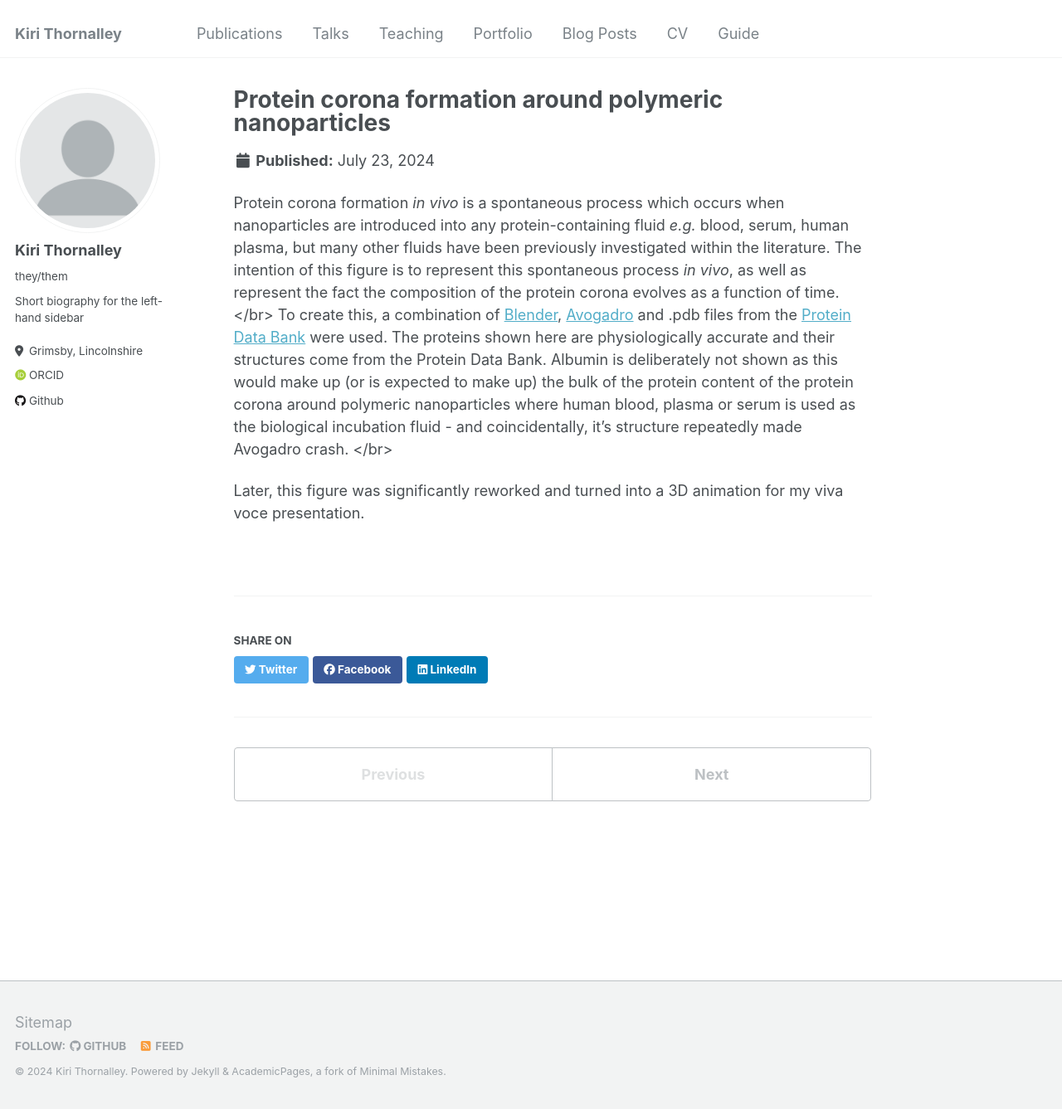
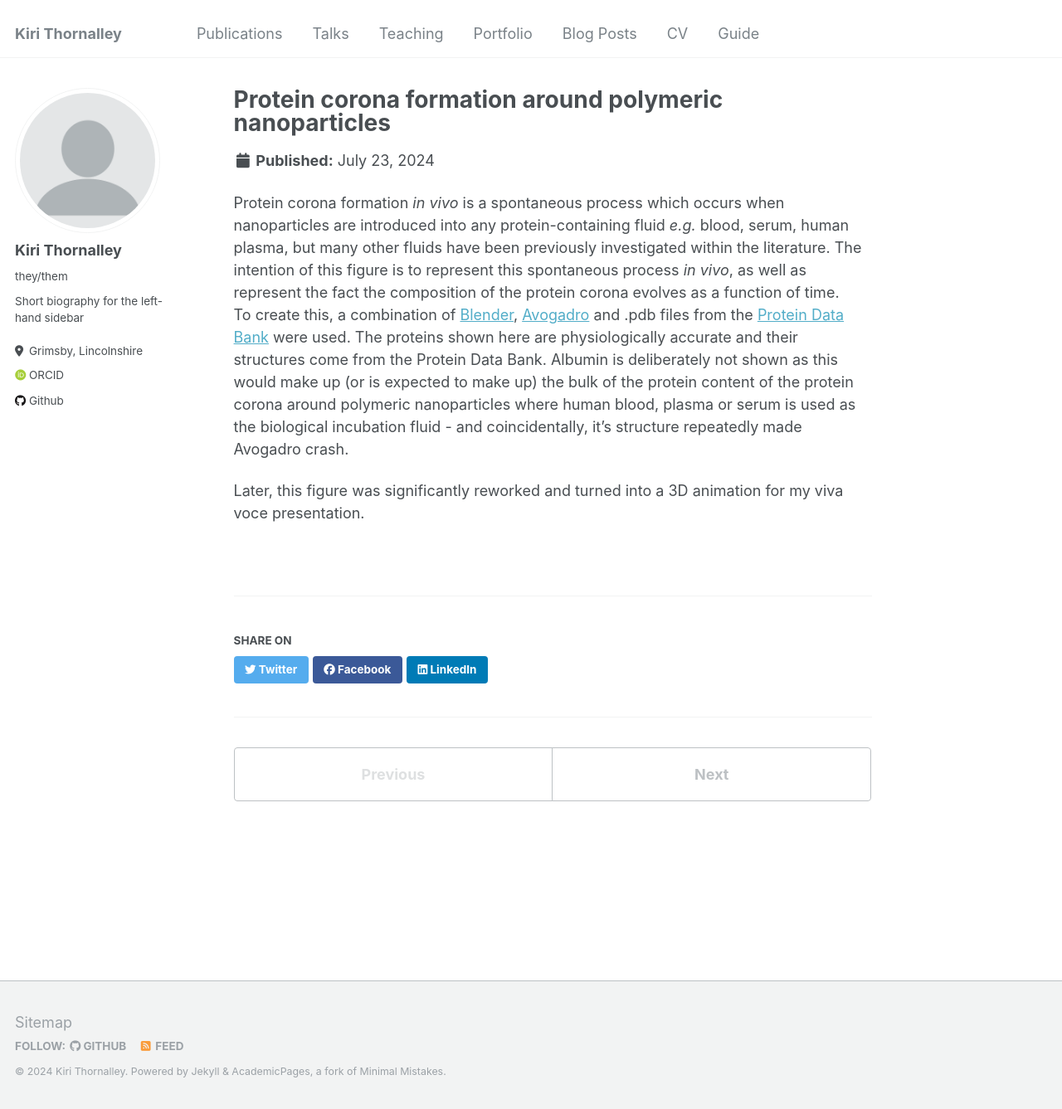
Before and after one commit to kiri-thornalley/kiri-thornalley.github.io, a Jekyll site: the page built from _portfolio/portfolio-1.md, in a window 1280 px wide and 1337 px high. Shown: the whole window at 83% size. Built offline with Jekyll 4.4.1, drawn with Linux system fonts in a browser that asks for light colours; some web fonts are replaced.

Commit message:
Added .jpg, edited line breaks.

```diff
--- a/_portfolio/portfolio-1.md
+++ b/_portfolio/portfolio-1.md
@@ -1,11 +1,11 @@
 ---
 title: "Protein corona formation around polymeric nanoparticles"
 excerpt: "Protein corona formation /in vivo/ is a phenomenon of high current interest in pharmaceutical sciences. It is believed to be a contributory factor in the limited translational success of novel nanomedicines from lab bench to patient bedside. <br/>
-<img src='/images/500x300.png'>"
+<img src='/images/bloodvessel_final.png'>"
 collection: portfolio
 ---
-Protein corona formation _in vivo_ is a spontaneous process which occurs when nanoparticles are introduced into any protein-containing fluid _e.g._ blood, serum, human plasma, but many other fluids have been previously investigated within the literature. The intention of this figure is to represent this spontaneous process _in vivo_, as well as represent the fact the composition of the protein corona evolves as a function of time.  </br>
-To create this, a combination of [Blender](https://www.blender.org/), [Avogadro](https://avogadro.cc/) and .pdb files from the [Protein Data Bank](https://www.rcsb.org/) were used.  The proteins shown here are physiologically accurate and their structures come from the Protein Data Bank. Albumin is deliberately not shown as this would make up (or is expected to make up) the bulk of the protein content of the protein corona around polymeric nanoparticles where human blood, plasma or serum is used as the biological incubation fluid - and coincidentally, it's structure repeatedly made Avogadro crash. </br>
+Protein corona formation _in vivo_ is a spontaneous process which occurs when nanoparticles are introduced into any protein-containing fluid _e.g._ blood, serum, human plasma, but many other fluids have been previously investigated within the literature. The intention of this figure is to represent this spontaneous process _in vivo_, as well as represent the fact the composition of the protein corona evolves as a function of time.  <br/>
+To create this, a combination of [Blender](https://www.blender.org/), [Avogadro](https://avogadro.cc/) and .pdb files from the [Protein Data Bank](https://www.rcsb.org/) were used.  The proteins shown here are physiologically accurate and their structures come from the Protein Data Bank. Albumin is deliberately not shown as this would make up (or is expected to make up) the bulk of the protein content of the protein corona around polymeric nanoparticles where human blood, plasma or serum is used as the biological incubation fluid - and coincidentally, it's structure repeatedly made Avogadro crash. <br/>
 
 Later, this figure was significantly reworked and turned into a 3D animation for my viva voce presentation.
  <br/>
```
